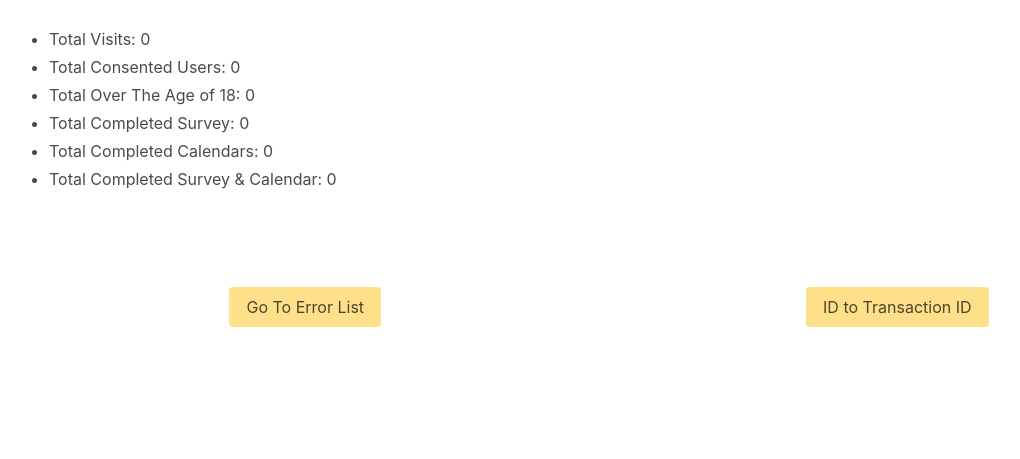
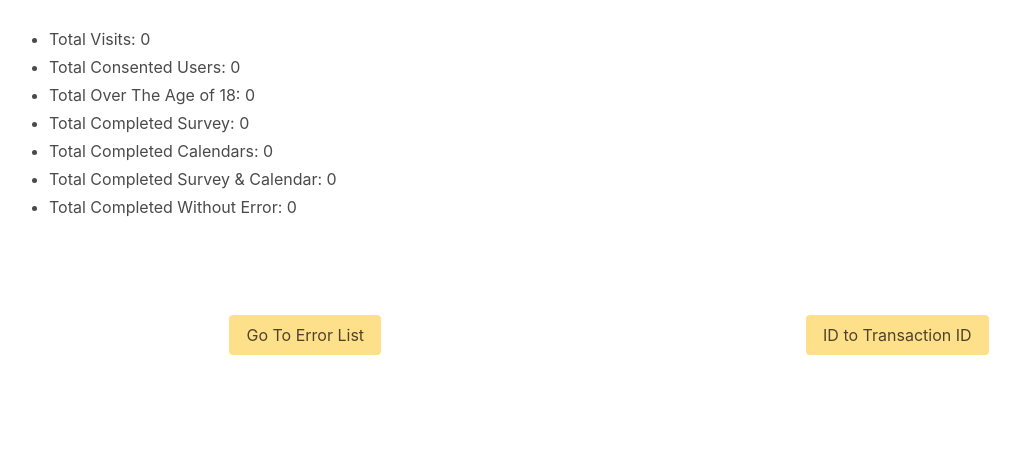
Before and after one commit to nholert/web_annotate, a Flask app: a page that uses templates/summary.html in a window 1280 px wide. Shown: the part 206-665 px from the top of the page, without its empty margins (31-1051 px from the left). Run offline with Flask 2, Linux system fonts and the light colour scheme; data that the repository does not hold is empty; some libraries are stand-ins or nearby versions.

Commit message:
Updated status page

```diff
--- a/main.py
+++ b/main.py
@@ -415,10 +415,12 @@ def validate_user(user):
 
         calendar_variance.append(statistics.variance(first_tokens)*statistics.variance(second_tokens))
     if sum([var < .01 for var in calendar_variance]) > 0:
-        bad_calendars = "Calendars: "+','.join([f'#{i} ' for i,var in enumerate(calendar_variance) if var<.01])
+        bad_calendars = [f'#{i} ' for i,var in enumerate(calendar_variance) if var<.01]
+        total_bad_calendars = len(bad_calendars)
+        bad_calendars = "Calendars: "+','.join(bad_calendars)
         return {
                 "error": True,
-                "message": f"Zero variance detected! Count({len(calendar_variance)})",
+                "message": f"Zero variance detected! Count({total_bad_calendars})",
                 "submessage": bad_calendars,
                 "data": calendar_variance
                 }
@@ -445,6 +447,7 @@ def summary_stats():
     completed_users = mongo.db.users.find(completed)
     durations = []
     users = []
+    total_completed_without_error = 0
     for user in completed_users:
         duration = sum([d for key,d in user.items() if 'duration' in key and d!=-1])
         durations.append(duration)
@@ -462,6 +465,8 @@ def summary_stats():
         except:
             payout['bad'] = True
         user['payout'] = payout
+        if not payout['bad'] and not user['validation']['error']:
+            total_completed_without_error+=1
         users.append(user)
     summmary = {
         'query': completed_calendar,
@@ -471,6 +476,7 @@ def summary_stats():
         'total_completed_survey': total_survey,
         'total_completed_calendar': total_calendar,
         'total_completed_everything': total_completed,
+        'total_completed_without_error': total_completed_without_error,
         'durations': durations,
         'users': users
     }
--- a/templates/summary.html
+++ b/templates/summary.html
@@ -33,6 +33,7 @@
           <li>Total Completed Survey: {{total_completed_survey}}</li>
           <li>Total Completed Calendars: {{total_completed_calendar}}</li>
           <li>Total Completed Survey & Calendar: {{total_completed_everything}}</li>
+          <li>Total Completed Without Error: {{total_completed_without_error}}</li>
         </ul>
       </div>
     </div>
```
